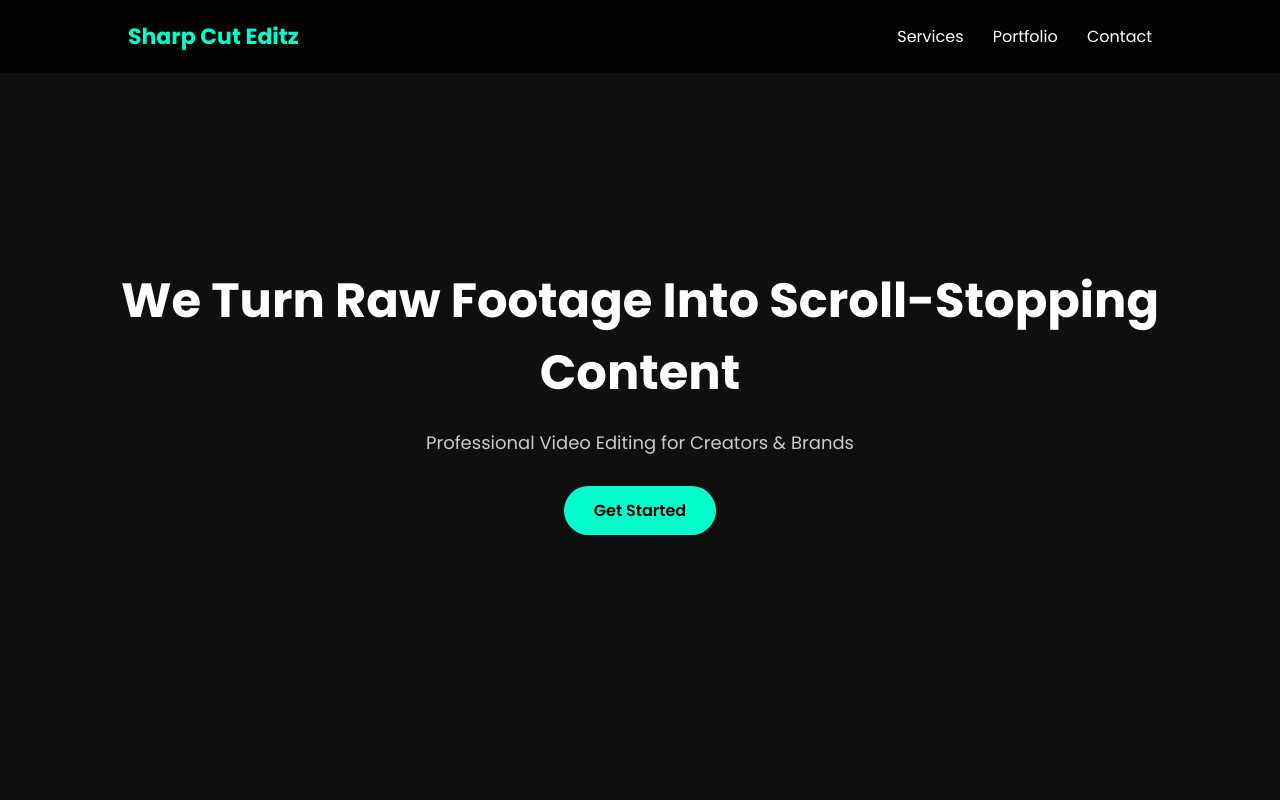
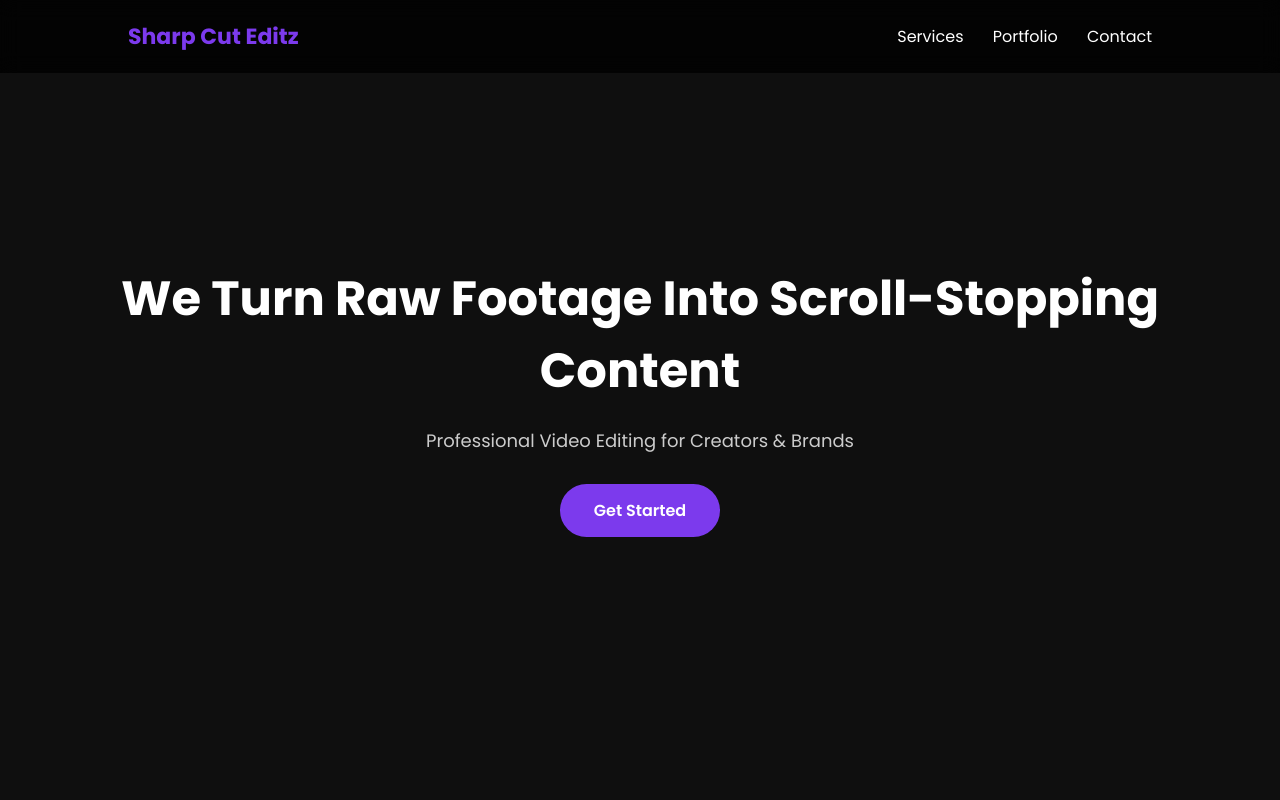
Before and after one commit to sharpcuteditz/sharp-cut-editz, a plain HTML site: page index.html in a window 1280 px wide. Shown: the top 800 px of the page. Drawn offline with Linux system fonts and the light colour scheme.

Commit message:
Updated colors

```diff
--- a/index.html
+++ b/index.html
@@ -32,7 +32,7 @@
 .logo{
     font-weight:700;
     font-size:22px;
-    color:#00ffcc;
+    color:#7c3aed;
 }
 
 nav a{
@@ -43,7 +43,7 @@
 }
 
 nav a:hover{
-    color:#00ffcc;
+    color:#7c3aed;
 }
 
 .hero{
@@ -68,17 +68,18 @@
 }
 
 .btn{
-    padding:12px 30px;
-    background:#00ffcc;
-    color:black;
+    padding:14px 34px;
+    background:#7c3aed;
+    color:white;
     text-decoration:none;
-    border-radius:30px;
+    border-radius:40px;
     font-weight:600;
-    transition:0.3s;
+    transition:all 0.3s ease;
 }
 
 .btn:hover{
-    background:white;
+    transform:scale(1.05);
+    background:#6d28d9;
 }
 
 section{
@@ -185,4 +186,5 @@
 </footer>
 
 </body>
+
 </html>
```
